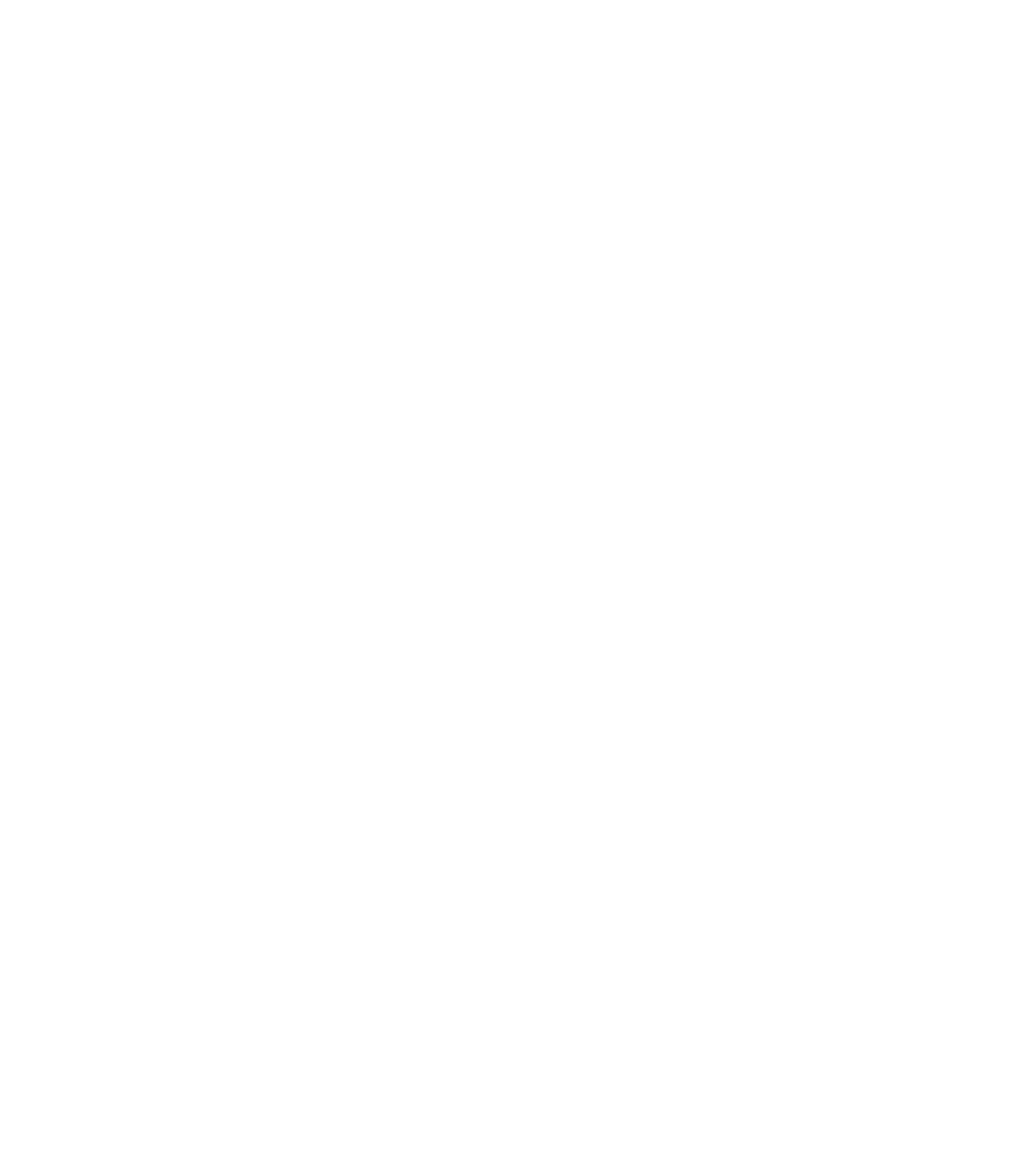
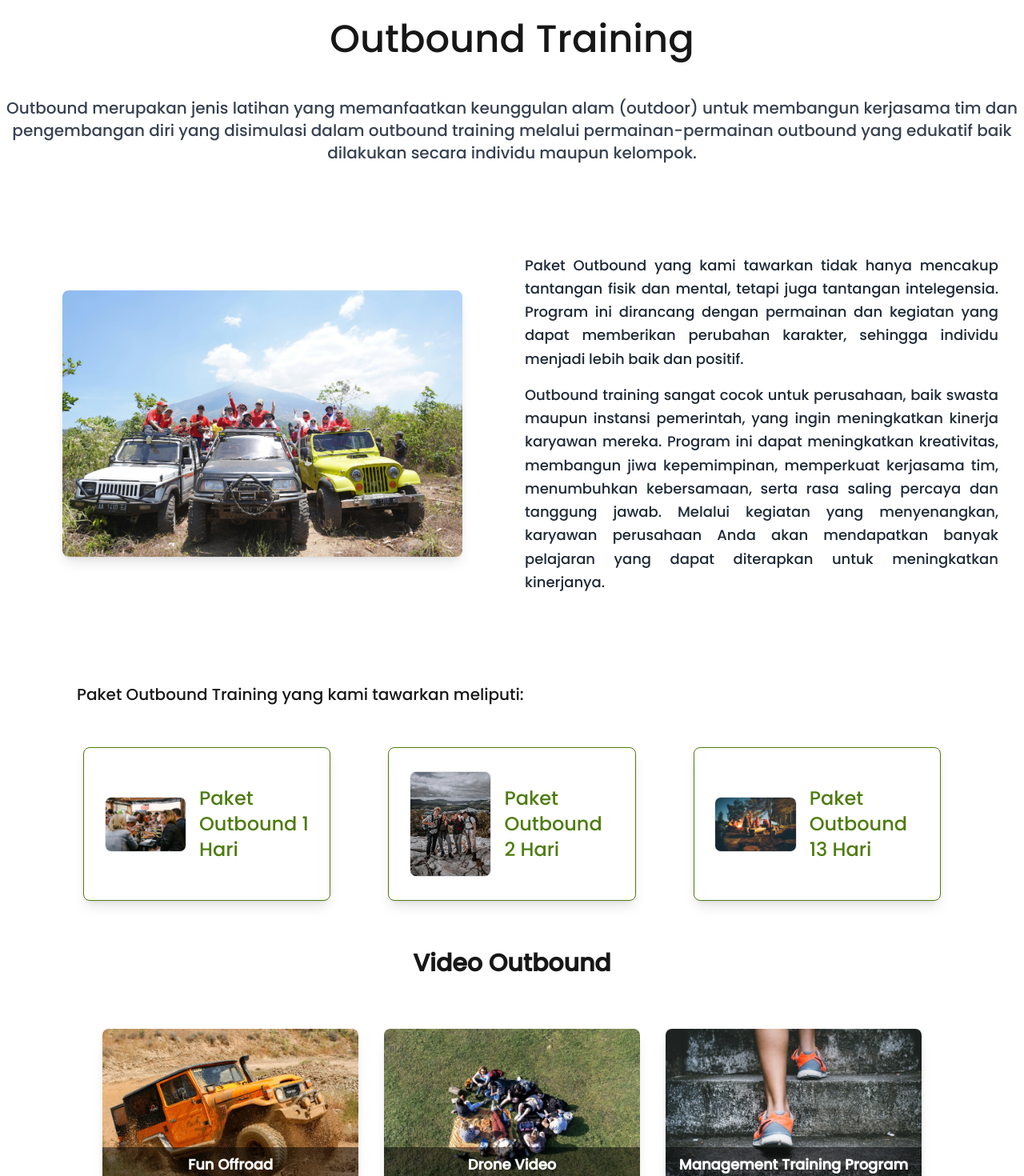
Before and after one commit to Tim4-4IA06-P3L/MKnows-FrontEnd, a Next.js app: page /what-we-do/outbound in a window 1280 px wide. Before the commit this address had no page. Shown: the part 500-1970 px from the top of the page at 80% size. Before the commit the page ends 800 px from the top, so only its background shows below. Built offline with nearby package versions, Linux system fonts and the light colour scheme.

Commit message:
Add outbound page

```diff
--- /dev/null
+++ b/app/what-we-do/outbound/page.tsx
@@ -0,0 +1,164 @@
+import Image from "next/image";
+import Navbar from "../../components/Navbar";
+import Footer from "../../components/Footer";
+import CoverPage from "../../components/CoverPage";
+
+const OutboundPackages = () => {
+  const packages = [
+    {
+      title: "Paket Outbound 1 Hari",
+      src: "/outbound/ob2.jpeg",
+      alt: "Paket Outbound 1 Hari",
+    },
+    {
+      title: "Paket Outbound 2 Hari",
+      src: "/outbound/ob3.jpeg",
+      alt: "Paket Outbound 2 Hari",
+    },
+    {
+      title: "Paket Outbound 13 Hari",
+      src: "/outbound/ob4.jpeg",
+      alt: "Paket Outbound 13 Hari",
+    },
+  ];
+
+  const videos = [
+    { title: "Fun Offroad", src: "/outbound/ob5.jpeg" },
+    { title: "Drone Video", src: "/outbound/ob6.jpeg" },
+    { title: "Management Training Program", src: "/outbound/ob7.jpeg" },
+    { title: "Motivasi Outbound", src: "/outbound/ob8.jpeg" },
+    { title: "Family Employee & Gathering", src: "/outbound/ob9.jpeg" },
+  ];
+
+  return (
+    <>
+      <Navbar />
+
+      {/* cover page */}
+      <main>
+        <section className="pb-10">
+          <CoverPage bgSrc="/Outbound.png" coverTitle="Outbound & Gathering" />
+        </section>
+
+        {/* Title */}
+        <h1 className="text-2xl sm:text-3xl lg:text-5xl font-normal my-6 sm:my-8 lg:my-12 text-center">
+          Outbound Training
+        </h1>
+
+        {/* Text */}
+        <div className="space-y-8 sm:space-y-12 lg:space-y-16 max-w-7xl mx-auto pb-20">
+          <div className="flex items-center">
+            <p className="text-gray-700 sm:text-base lg:text-lg xl:text-xl 2xl:text-2xl text-center">
+              Outbound merupakan jenis latihan yang memanfaatkan keunggulan alam
+              (outdoor) untuk membangun kerjasama tim dan pengembangan diri yang
+              disimulasi dalam outbound training melalui permainan-permainan
+              outbound yang edukatif baik dilakukan secara individu maupun
+              kelompok.
+            </p>
+          </div>
+        </div>
+
+        {/* grid section */}
+        <div className="flex flex-col md:flex-row items-center justify-center gap-8 p-8">
+          {/* Image Section */}
+          <div className="md:w-1/2 w-full flex justify-center">
+            <Image
+              src="/outbound/ob1.jpeg"
+              alt="Outbound Program"
+              width={500}
+              height={350}
+              className="rounded-lg shadow-lg object-cover"
+            />
+          </div>
+          <div className="md:w-1/2 w-full text-gray-800 text-justify">
+            <p className="text-lg leading-relaxed">
+              Paket Outbound yang kami tawarkan tidak hanya mencakup tantangan
+              fisik dan mental, tetapi juga tantangan intelegensia. Program ini
+              dirancang dengan permainan dan kegiatan yang dapat memberikan
+              perubahan karakter, sehingga individu menjadi lebih baik dan
+              positif.
+            </p>
+            <p className="mt-4 text-lg leading-relaxed">
+              Outbound training sangat cocok untuk perusahaan, baik swasta
+              maupun instansi pemerintah, yang ingin meningkatkan kinerja
+              karyawan mereka. Program ini dapat meningkatkan kreativitas,
+              membangun jiwa kepemimpinan, memperkuat kerjasama tim, menumbuhkan
+              kebersamaan, serta rasa saling percaya dan tanggung jawab. Melalui
+              kegiatan yang menyenangkan, karyawan perusahaan Anda akan
+              mendapatkan banyak pelajaran yang dapat diterapkan untuk
+              meningkatkan kinerjanya.
+            </p>
+          </div>
+        </div>
+
+        {/* outbound packages */}
+        <h2 className="text-xl text-left pl-24 pt-20 pb-8">
+          Paket Outbound Training yang kami tawarkan meliputi:
+        </h2>
+        <div className="grid grid-cols-1 md:grid-cols-2 lg:grid-cols-3 gap-6 py-5 px-20">
+          {packages.map((pkg, index) => (
+            <div
+              key={index}
+              className="h-48 mx-6 bg-white shadow-lg border-lime-700 border rounded-lg overflow-hidden flex items-center justify-center"
+            >
+              <div className="w-1/3 flex justify-center">
+                <Image
+                  src={pkg.src}
+                  alt={pkg.alt}
+                  width={120}
+                  height={100}
+                  loading="lazy"
+                  className="border rounded-lg"
+                />
+              </div>
+              <div className="w-1/2 pl-4 flex items-stretch justify-center">
+                <h2 className="md:text-2xl text-lg text-lime-700">
+                  {pkg.title}
+                </h2>
+              </div>
+            </div>
+          ))}
+        </div>
+
+        {/* video section */}
+        <section className="py-10 px-20">
+          <h2 className="text-center text-3xl font-semibold mb-16">
+            Video Outbound
+          </h2>
+          <div className="flex flex-wrap justify-center gap-8">
+            {videos.map((video, index) => (
+              <div
+                key={index}
+                className="relative w-80 h-48 rounded-lg overflow-hidden shadow-lg flex-none"
+              >
+                <Image
+                  src={video.src}
+                  alt={video.title}
+                  layout="fill"
+                  objectFit="cover"
+                  className="transition-transform duration-300 transform"
+                />
+                <div className="absolute bottom-0 left-0 right-0 bg-black bg-opacity-50 p-2">
+                  <p className="text-white text-lg font-semibold text-center">
+                    {video.title}
+                  </p>
+                </div>
+              </div>
+            ))}
+          </div>
+        </section>
+
+        {/* our clients */}
+        <section className="py-10 px-4">
+          <h2 className="text-center text-sky-800 text-3xl font-semibold mb-16">
+            Our Clients
+          </h2>
+        </section>
+      </main>
+
+      <Footer />
+    </>
+  );
+};
+
+export default OutboundPackages;
```
